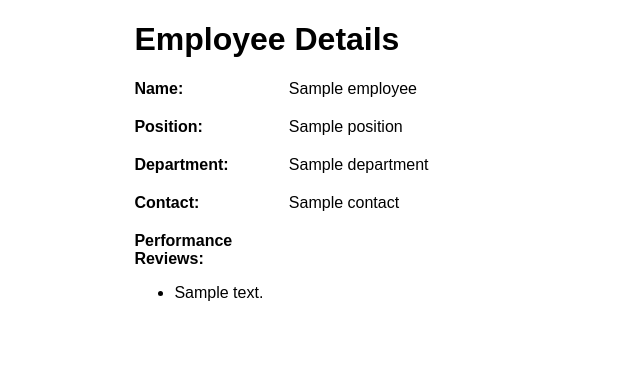
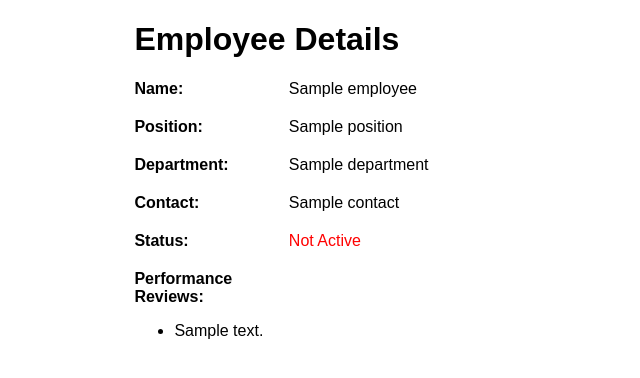
Before and after one commit to BlueHatThebe/Employee-Management-API, a Flask app: template templates/employeeDetails.html in a window 1280 px wide. Shown: the top 378 px of the page, without its empty margins (0-640 px from the left). Run offline with Flask 3, Linux system fonts and the light colour scheme; the template is opened without the code that fills it: most values are stand-ins (such as "Sample title", 1, 10 or a date in 2020).

Commit message:
added changes for frontend.

```diff
--- a/templates/employeeDetails.html
+++ b/templates/employeeDetails.html
@@ -19,6 +19,12 @@
             display: inline-block;
             width: 150px;
         }
+        .status-active {
+            color: green;
+        }
+        .status-inactive {
+            color: red;
+        }
     </style>
 </head>
 <body>
@@ -37,6 +43,12 @@
             <strong>Contact:</strong> <span>{{ employee.contact }}</span>
         </div>
         <div class="employee-detail">
+            <strong>Status:</strong>
+            <span class="{{ 'status-active' if employee.active else 'status-inactive' }}">
+                {{ 'Active' if employee.active else 'Not Active' }}
+            </span>
+        </div>
+        <div class="employee-detail">
             <strong>Performance Reviews:</strong>
             <ul>
                 {% for review in employee.performance_reviews %}
```
Also changed, not shown: employees.db.
